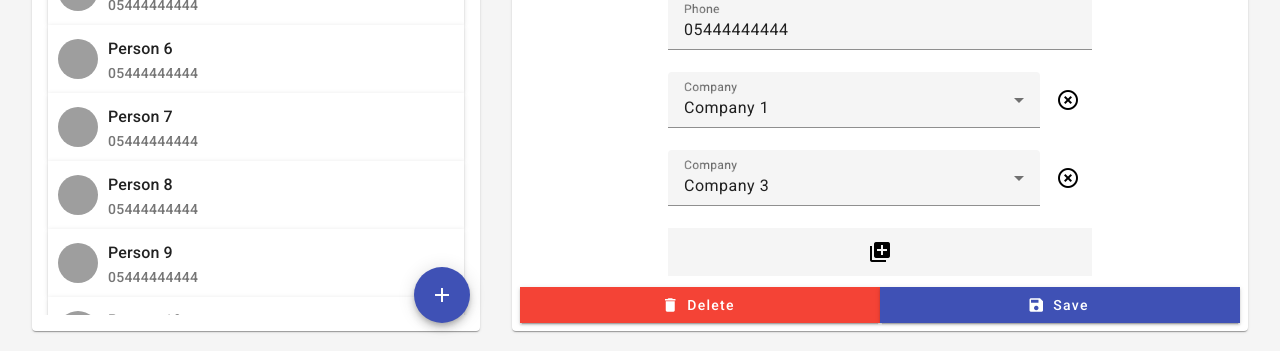
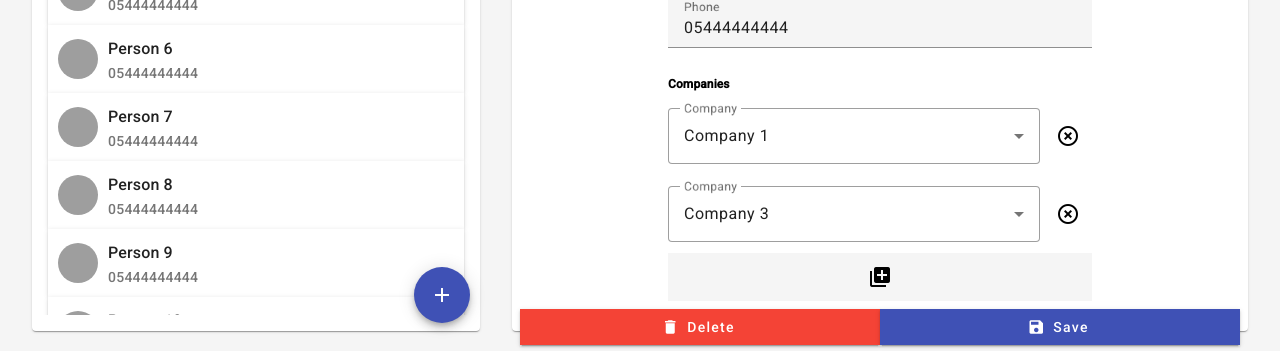
Before and after one commit to umutKalayci/phone-book, an Angular app: page /contacts/1 in a window 1280 px wide. Shown: the part 432-783 px from the top of the page. Built offline with nearby package versions, Linux system fonts and the light colour scheme; grey boxes are pictures that could not be loaded.

Commit message:
refactor: contacts companies-input changed with component.

```diff
--- a/src/app/components/companies-input/companies-input.component.scss
+++ b/src/app/components/companies-input/companies-input.component.scss
@@ -7,6 +7,7 @@
   }
   .inputs {
     overflow-y: auto;
+    padding: 5px 0;
     .input {
       display: flex;
       mat-form-field {
--- a/src/app/pages/contacts/contacts.component.html
+++ b/src/app/pages/contacts/contacts.component.html
@@ -51,38 +51,8 @@
       <mat-label>Phone</mat-label>
       <input matInput formControlName="phone" />
     </mat-form-field>
-    <div class="company-inputs">
-      <div
-        class="company-input"
-        *ngFor="let personCompany of personCompanies; let index = index"
-      >
-        <mat-form-field>
-          <mat-label>Company</mat-label>
-          <mat-select [value]="personCompany.id">
-            <mat-option *ngFor="let company of companies" [value]="company.id">
-              {{ company.name }}
-            </mat-option>
-          </mat-select>
-        </mat-form-field>
-        <button
-          class="remove-button"
-          type="button"
-          mat-icon-button
-          aria-label="Remove company"
-          (click)="removeCompanyField(personCompany.id)"
-        >
-          <mat-icon> highlight_off</mat-icon>
-        </button>
-      </div>
-      <div class="add-company-container">
-        <button
-          mat-icon-button
-          aria-label="Add company button"
-          (click)="addPersonCompany()"
-        >
-          <mat-icon>library_add</mat-icon>
-        </button>
-      </div>
-    </div>
+    <app-companies-input
+      [(personCompanies)]="personCompanies"
+    ></app-companies-input>
   </form>
 </app-item-list>
--- a/src/app/pages/contacts/contacts.component.ts
+++ b/src/app/pages/contacts/contacts.component.ts
@@ -28,7 +28,7 @@ export class ContactsComponent {
   }
 
   personForm!: FormGroup | null;
-  personCompanies!: Company[] | null;
+  personCompanies: Company[] = [];
   constructor(private route: ActivatedRoute, public dialog: MatDialog) {}
   ngOnInit() {
     this.route.paramMap.subscribe((params: ParamMap) => {
@@ -64,20 +64,10 @@ export class ContactsComponent {
   savePerson() {
     console.log('save');
     console.log(this.personForm?.value);
+    console.log(this.personCompanies);
   }
   deletePerson() {
     console.log('delete');
     console.log(this.selectedPerson);
   }
-
-  addPersonCompany() {
-    this.personCompanies?.push(companies[0]);
-  }
-  removeCompanyField(companyID: String) {
-    console.log(companyID);
-    this.personCompanies?.splice(
-      this.personCompanies.findIndex((x) => x.id == companyID),
-      1
-    );
-  }
 }
```
